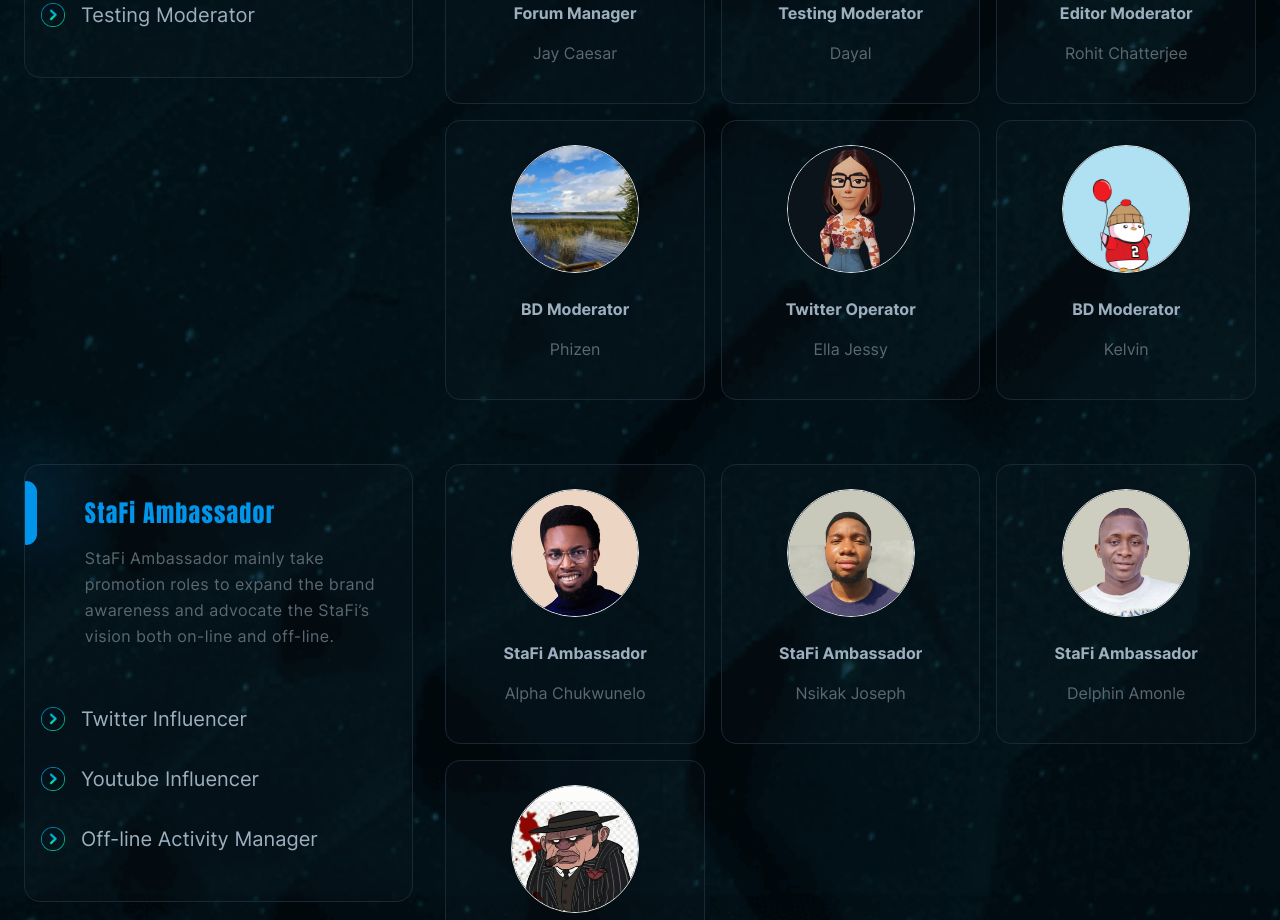
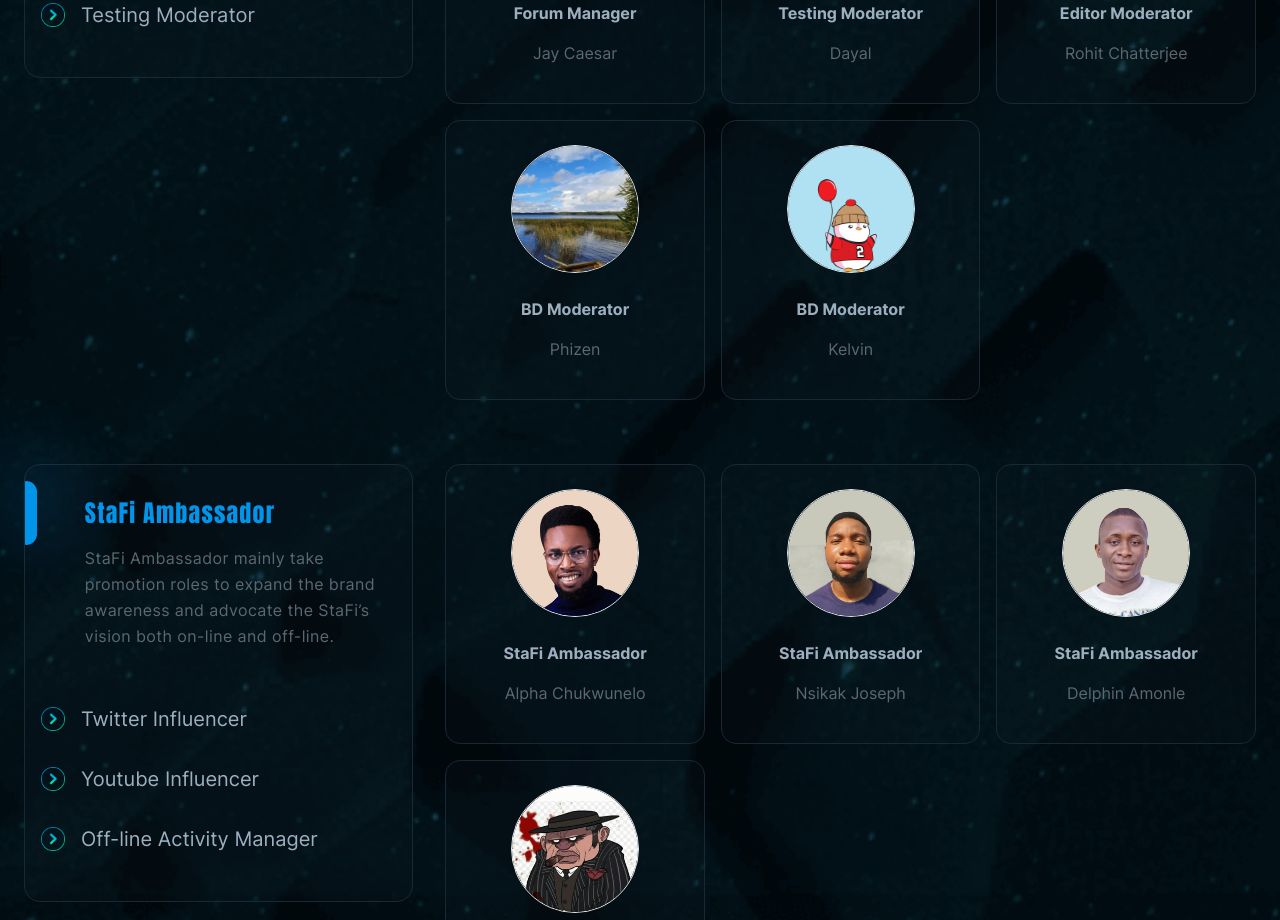
Before and after one commit to stafiprotocol/stafi-warrior, a Next.js app: page / in a window 1280 px wide. Shown: the part 1880-2800 px from the top of the page. Built offline with nearby package versions, Linux system fonts and the light colour scheme.

Commit message:
Remove Ella

```diff
--- a/src/components/layout/WarriorsList.tsx
+++ b/src/components/layout/WarriorsList.tsx
@@ -72,15 +72,6 @@
     },
     {
       id:8,
-      title:'Twitter Operator',
-      avatar:'/image/avatar_ella.png',
-      name:'Ella Jessy',
-      description:"A Blockchain enthusiast who is passionate about leveraging the Blockchain transformative technology to drive innovation.",
-      twitter_url:'https://twitter.com/Kul_ellajessica',
-      twitter_username:'@Kul_ellajessica',
-    },
-    {
-      id:9,
       title:'BD Moderator',
       avatar:'/image/avatar_kelvin.png',
       name:'Kelvin',
```
